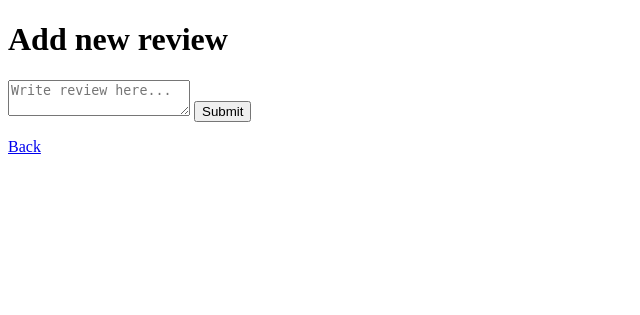
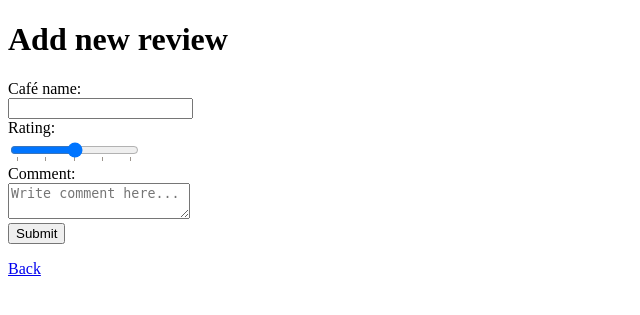
Before and after one commit to Petuuu/CozyCafes, a Flask app: page /add_item in a window 1280 px wide. Shown: the top 315 px of the page, without its empty margins (0-640 px from the left). Run offline with Flask 3, Linux system fonts and the light colour scheme; the visitor is signed in with stand-in values (Sample User, id 1).

Commit message:
feat(review): add username, café name, and rating to review

```diff
--- a/app.py
+++ b/app.py
@@ -10,7 +10,13 @@ app.secret_key = config.secret_key
 
 @app.route("/")
 def index():
-    r = db.query("SELECT id, comment FROM Reviews")
+    r = db.query(
+        """
+        SELECT R.id, U.username, R.cafe, R.rating, R.comment
+        FROM Reviews R
+        JOIN Users U ON U.id = R.user
+        """
+    )
     return render_template("index.html", reviews=r)
 
 
@@ -48,14 +54,20 @@ def login():
     uname = request.form["uname"]
     passwrd = request.form["passwrd"]
 
-    query = db.query("SELECT id, password_hash FROM users WHERE username = ?", [uname])
-    password_hash = query[0][1]
+    try:
+        query = db.query(
+            "SELECT id, password_hash FROM users WHERE username = ?", [uname]
+        )
+        password_hash = query[0][1]
 
-    if check_password_hash(password_hash, passwrd):
-        session["uname"] = uname
-        session["id"] = query[0][0]
-        return redirect("/")
-    else:
+        if check_password_hash(password_hash, passwrd):
+            session["uname"] = uname
+            session["id"] = query[0][0]
+            return redirect("/")
+        else:
+            raise
+
+    except:
         return render_template("login.html", error=True)
 
 
@@ -72,8 +84,14 @@ def add_item():
         return render_template("review.html")
 
     if request.method == "POST":
+        cafe = request.form["cafe"]
+        rating = request.form["rating"]
         comment = request.form["comment"]
-        db.execute("INSERT INTO Reviews (comment) VALUES (?)", [comment])
+
+        db.execute(
+            "INSERT INTO Reviews (cafe, user, rating, comment) VALUES (?, ?, ?, ?)",
+            [cafe, session["id"], rating, comment],
+        )
         return redirect("/")
 
     r = db.query("SELECT id, comment FROM Reviews")
--- a/schema.sql
+++ b/schema.sql
@@ -1,6 +1,10 @@
 CREATE TABLE Reviews (
     id INTEGER PRIMARY KEY,
-    comment TEXT
+    user INTEGER,
+    cafe TEXT,
+    rating INTEGER,
+    comment TEXT,
+    FOREIGN KEY(user) REFERENCES Users(id)
 );
 
 CREATE TABLE Users (
--- a/templates/review.html
+++ b/templates/review.html
@@ -9,7 +9,21 @@
     <h1> Add new review </h1>
 
     <form action="/add_item" method="post">
-        <textarea id="comment" name="comment" placeholder="Write review here..."></textarea>
+        <label for="cafe"> Café name: </label><br />
+        <input id="cafe" name="cafe" type="text" /><br />
+        <label for="rating"> Rating: </label><br />
+        <input id="rating" name="rating" type="range" min="1" max="5" value="3" list="rating-ticks" /><br />
+
+        <datalist id="rating-ticks">
+            <option value="1"></option>
+            <option value="2"></option>
+            <option value="3"></option>
+            <option value="4"></option>
+            <option value="5"></option>
+        </datalist>
+
+        <label for="comment"> Comment: </label><br />
+        <textarea id="comment" name="comment" placeholder="Write comment here..."></textarea><br >
 
         <input type="submit" value="Submit" />
         <p><a href="/"> Back </a></p>
```
Also changed, not shown: templates/index.html (+8 -1 lines).
